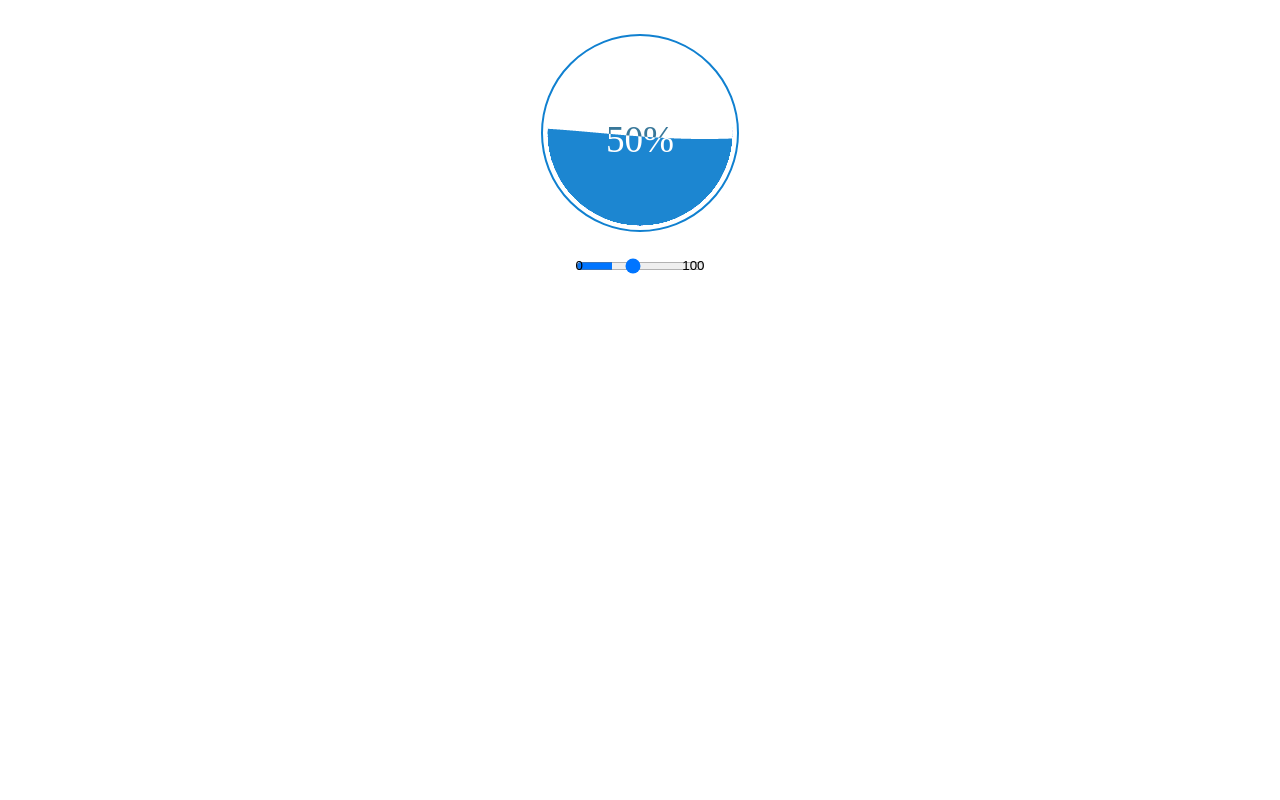
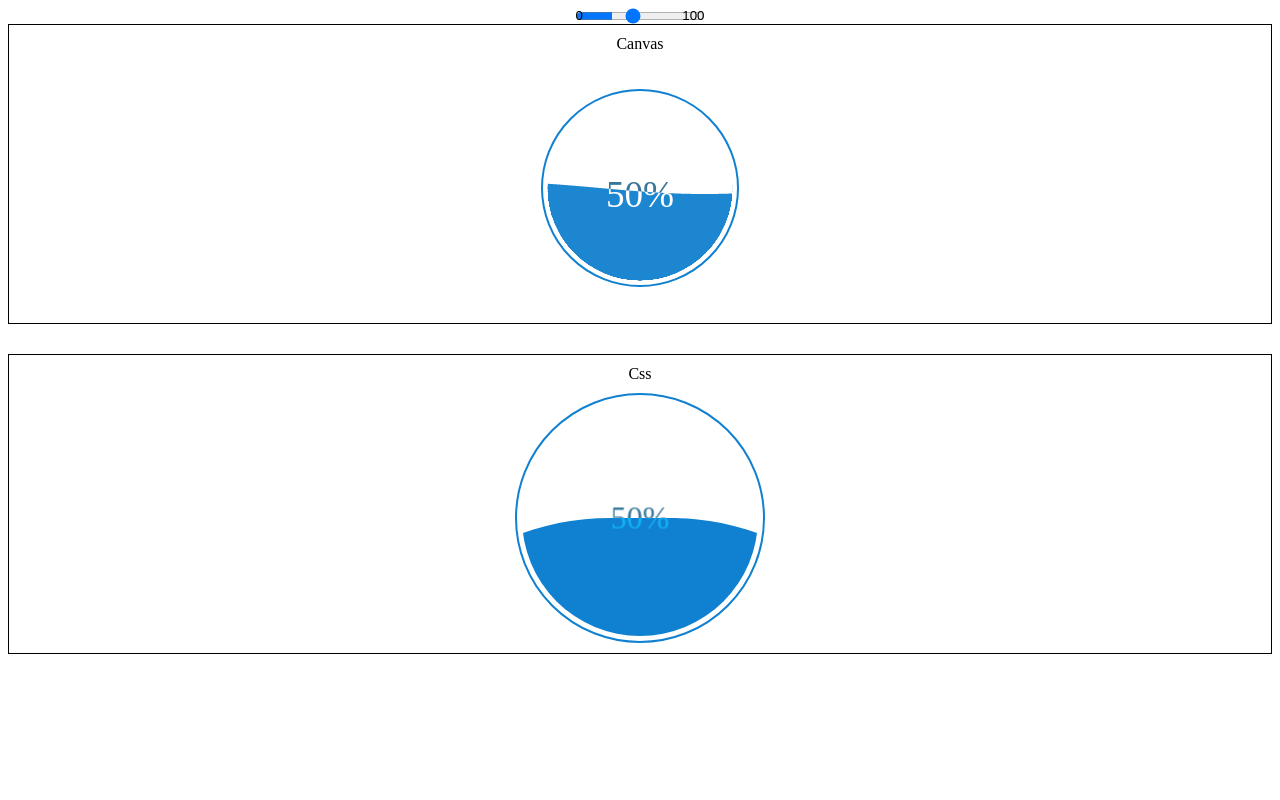
Before and after one commit to YJHXZ/Water-polo-figure, a plain HTML site: page index.html in a window 1280 px wide. Drawn offline with Linux system fonts and the light colour scheme.

Commit message:
feat(css): add Css Type

```diff
--- a/index.html
+++ b/index.html
@@ -25,12 +25,107 @@
 				content: attr(max);
 				padding-left: 10px;
 			}
+
+			.type-section {
+				border: 1px solid #000;
+				margin-bottom: 30px;
+				padding: 10px;
+			}
+			.type-section .title {
+				text-align: center;
+				margin-bottom: 10px;
+			}
+
+			/* CSS */
+			.wave-frame {
+				box-sizing: border-box;
+				border: 2px solid #1080d0;
+				border-radius: 50%;
+				width: 250px;
+				height: 250px;
+				margin: 0 auto;
+				padding: 5px;
+				overflow: hidden;
+				position: relative;
+			}
+			.wave-size {
+				position: absolute;
+				top: 50%;
+				left: 50%;
+				transform: translate(-50%, -50%);
+				color: rgba(6, 85, 128, 0.8);
+				font-size: 32px;
+				z-index: 100;
+				mix-blend-mode: color-dodge;
+			}
+			.wave {
+				/*background-color: #1080d0;*/
+				height: 100%;
+				border-radius: 50%;
+				position: relative;
+				overflow: hidden;
+			}
+			#wave-mask {
+				background-color: #1080d0;
+				height: 250%;
+				width: 250%;
+				display: block;
+				border-radius: 45%;
+				animation: spin 10s linear infinite;
+				position: absolute;
+				left: 50%;
+				top: 0;
+				transform: translateX(-50%);
+			}
+			.wave-mask-container {
+				left: 0;
+				top: 0;
+				position: absolute;
+				width: 100%;
+				height: 100%;
+			}
+			@keyframes spin {
+				from {
+					transform: translateX(-50%) rotate(0deg);
+				}
+				to {
+					transform: translateX(-50%) rotate(360deg);
+				}
+			}
 		</style>
 	</head>
 	<body>
-		<canvas id="c"></canvas>
 		<input type="range" id="r" min="0" max="100" step="1">
+		<div class="type-section">
+			<div class="title">Canvas</div>
+			<canvas id="c"></canvas>
+		</div>
+		<div class="type-section">
+			<div class="title">Css</div>
+			<div class="wave-frame">
+				<div class="wave" id="wave">
+					<div class="wave-size"><span id="number">0</span>%</div>
+					<div class="wave-mask-container" id="wave-mask-container">
+						<div class="wave-mask" id="wave-mask"></div>
+					</div>
+				</div>
+			</div>
+		</div>
 
+		<script>
+			// css
+			// var baseVal = 150;
+			var baseVal = 0;
+			var dom = document.getElementById('wave-mask-container');
+			var numDom = document.getElementById('number');
+			function cssRender() {
+				var val = document.getElementById('r').value;
+				dom.style.marginTop = (100 - ~~val) + '%'
+				numDom.innerText = val;
+				requestAnimationFrame(cssRender)
+			}
+			cssRender();
+		</script>
 		<script type="text/javascript">
 			var canvas = document.getElementById('c');
 			var ctx = canvas.getContext('2d');
```
Also changed, not shown: 1 other file.
